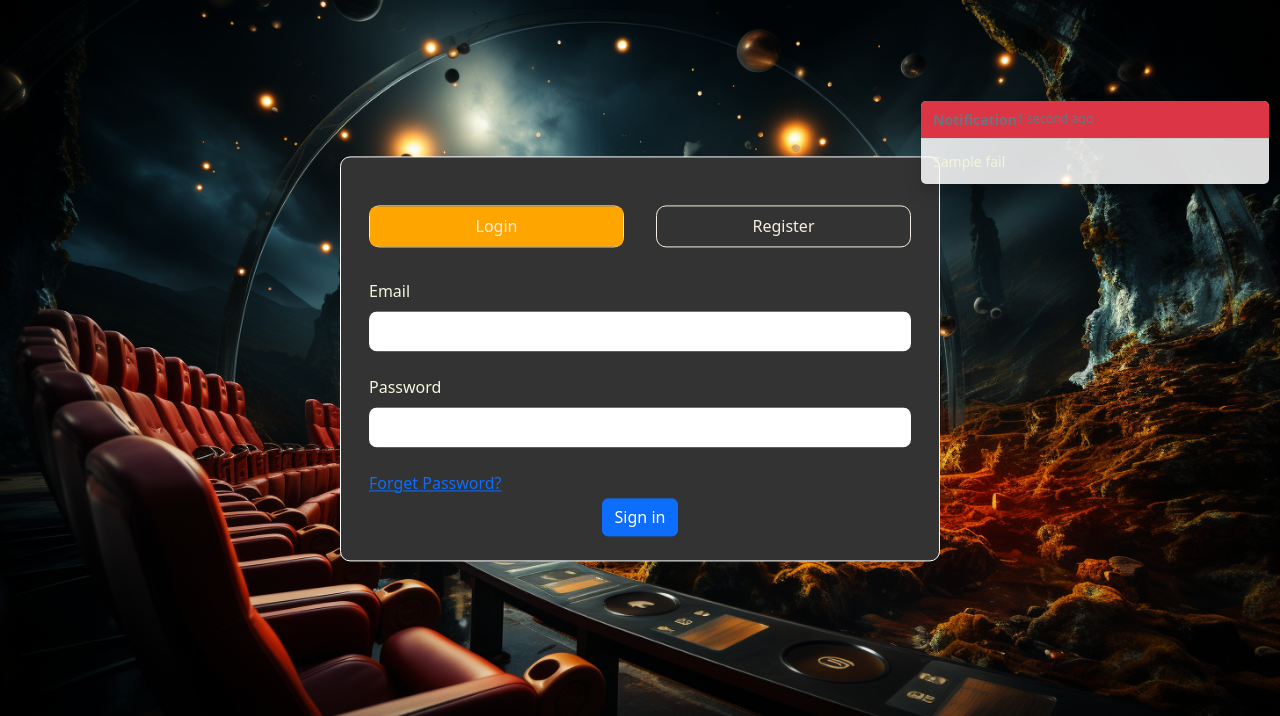
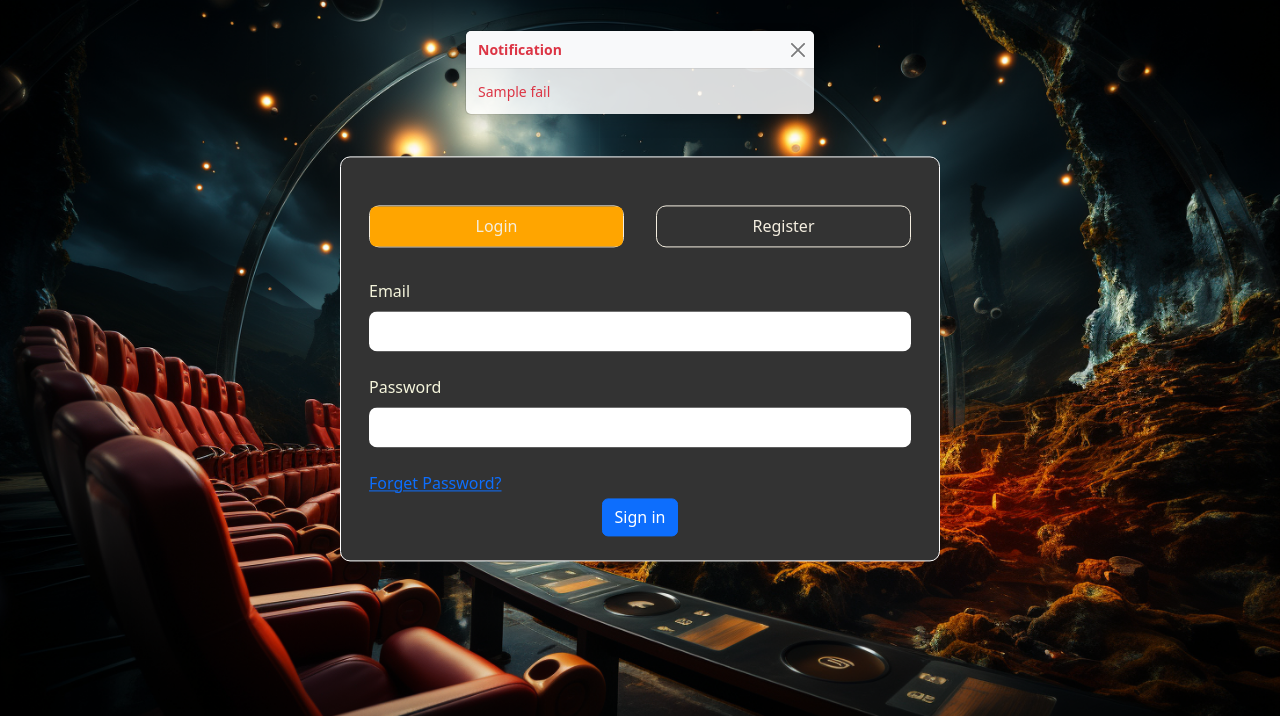
Before and after one commit to C0323G1-Team3-Module4/retro_cinema, a Spring app: template src/main/resources/templates/loginPage.html in a window 1280 px wide. Shown: the top 716 px of the page. Run offline with Thymeleaf, Linux system fonts and the light colour scheme; the template is opened without the code that fills it: most values are stand-ins (such as "Sample title", 1, 10 or a date in 2020); data that the repository does not hold is empty; some of the project's set-up classes (security, data sources, template engines, error pages and the like) are left out, and stand-ins take their place; some libraries are stand-ins or nearby versions.

Commit message:
[HUY][notifi error email pass]

```diff
--- a/src/main/java/com/example/retro_cinema/login/Login.java
+++ b/src/main/java/com/example/retro_cinema/login/Login.java
@@ -65,7 +65,7 @@ public class Login {
             return "home";
         }
         if (error) {
-            model.addAttribute("fail", "Email or Password error");
+            model.addAttribute("fail", "Email or Password is incorrect");
         }
         model.addAttribute("accountDto", new AccountUserDto());
         model.addAttribute("customerDto", new CustomerDto());
--- a/src/main/resources/templates/loginPage.html
+++ b/src/main/resources/templates/loginPage.html
@@ -102,6 +102,13 @@
         .forget-pass {
             margin: 0.2rem 1rem;
         }
+        .fail-msg {
+            position: absolute;
+            top: 30px;
+            left: 50%;
+            transform: translateX(-50%);
+            z-index: 1000;
+        }
     </style>
 </head>
 <body>
@@ -116,15 +123,27 @@
     <div class="toast-body" th:text="${success}"></div>
 </div>
 
-<div aria-atomic="true" aria-live="assertive" class="toast show" role="alert" th:if="${fail!=null}"
-     style="
-    position: fixed;right: 10px;top: 100px; animation: slideInRight ease 1s, fadeOut linear 1s 4s forwards; // thời gian msg trượt
-            transition: all linear 0.3s;z-index: 999999">
-    <div class="toast-header bg-danger">
-        <strong class="me_auto">Notification</strong>
-        <small>1 second ago</small>
+<!--<div class="fail-msg">-->
+<!--    <div aria-atomic="true" aria-live="assertive" class="toast show" role="alert" th:if="${fail!=null}"-->
+<!--         style="-->
+<!--    position: fixed;right: 10px;top: 100px; animation: slideInRight ease 1s, fadeOut linear 1s 4s forwards; // thời gian msg trượt-->
+<!--            transition: all linear 0.3s;z-index: 999999">-->
+<!--        <div class="toast-header bg-danger">-->
+<!--            <strong class="me_auto">Notification</strong>fail-->
+<!--            <small>1 second ago</small>-->
+<!--        </div>-->
+<!--        <div class="toast-body" th:text="${fail}"></div>-->
+<!--    </div>-->
+<!--</div>-->
+
+<div class="fail-msg">
+    <div aria-atomic="true" aria-live="assertive" class="toast show" role="alert" th:if="${fail!=null}">
+        <div class="toast-header bg-light">
+            <strong class="me-auto text-danger">Notification</strong>
+            <button type="button" class="btn-close" data-bs-dismiss="toast" aria-label="Close"></button>
+        </div>
+        <div class="toast-body text-danger" th:text="${fail}"></div>
     </div>
-    <div class="toast-body" th:text="${fail}"></div>
 </div>
 
 <div class="background-img">
```
